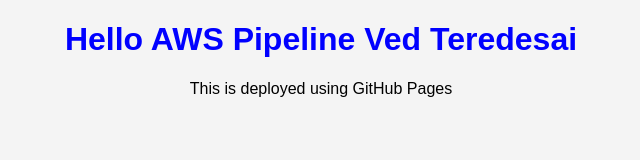
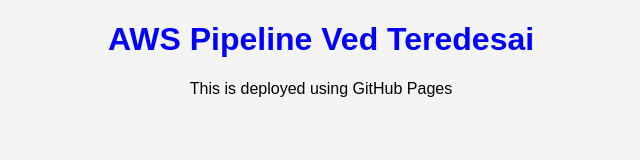
Before and after one commit to VedTeredesai7137/ved-devops-8, a plain HTML site: page index.html in a window 1280 px wide. Shown: the whole page, without its empty margins (319-959 px from the left). Drawn offline with Linux system fonts and the light colour scheme.

Commit message:
Remove 'Hello' from header in index.html

```diff
--- a/index.html
+++ b/index.html
@@ -8,7 +8,7 @@
 </style>
 </head>
 <body>
-<h1>Hello AWS Pipeline Ved Teredesai</h1>
+<h1> AWS Pipeline Ved Teredesai</h1>
 <p>This is deployed using GitHub Pages</p>
 </body>
 </html>
```
